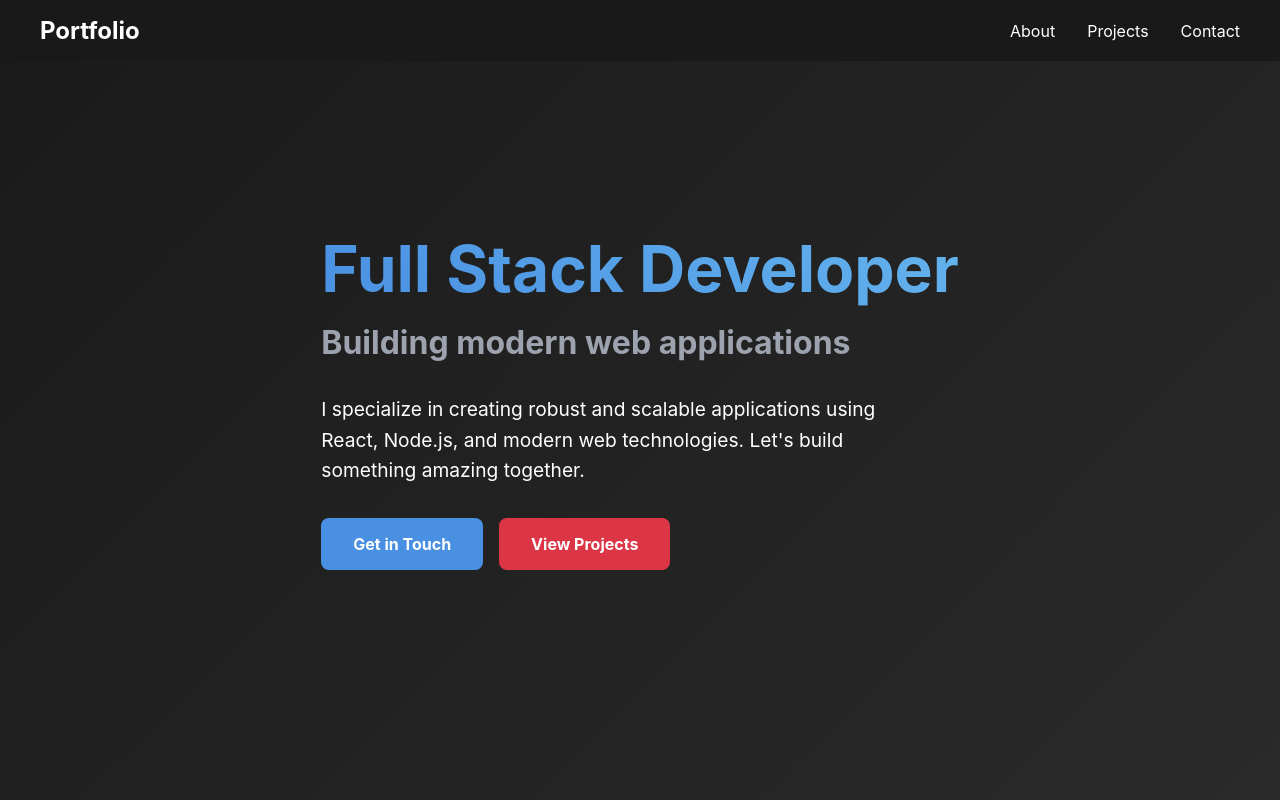
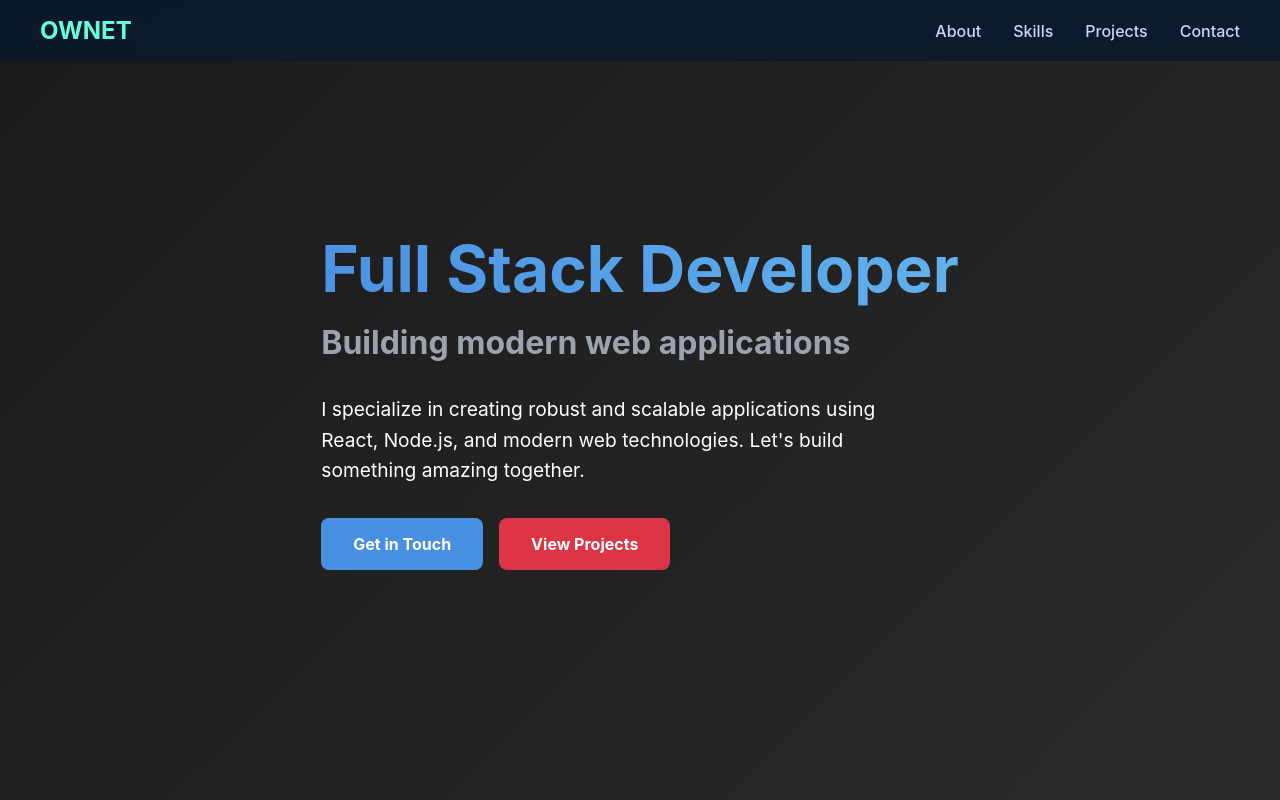
Before and after one commit to marcown10/portfolio-website, a React (Vite) app: page / in a window 1280 px wide. Shown: the top 800 px of the page. Built offline with nearby package versions, Linux system fonts and the light colour scheme.

Commit message:
Auto-save: Update Navbar.jsx (03:57 PM)

```diff
--- a/src/components/Navbar.jsx
+++ b/src/components/Navbar.jsx
@@ -1,12 +1,12 @@
 import styled from 'styled-components'
+import { motion } from 'framer-motion'
 
 const Nav = styled.nav`
   position: fixed;
   top: 0;
-  left: 0;
-  right: 0;
+  width: 100%;
   padding: 1rem 2rem;
-  background: rgba(26, 26, 26, 0.95);
+  background: rgba(10, 25, 47, 0.85);
   backdrop-filter: blur(10px);
   z-index: 1000;
 `
@@ -20,10 +20,10 @@ const Container = styled.div`
 `
 
 const Logo = styled.a`
-  color: white;
-  text-decoration: none;
+  color: #64ffda;
   font-size: 1.5rem;
   font-weight: bold;
+  text-decoration: none;
 `
 
 const NavLinks = styled.div`
@@ -31,13 +31,13 @@ const NavLinks = styled.div`
   gap: 2rem;
 `
 
-const NavLink = styled.a`
-  color: white;
+const NavLink = styled(motion.a)`
+  color: #ccd6f6;
   text-decoration: none;
-  transition: color 0.2s;
+  font-weight: 500;
 
   &:hover {
-    color: #4a90e2;
+    color: #64ffda;
   }
 `
 
@@ -45,11 +45,36 @@ const Navbar = () => {
   return (
     <Nav>
       <Container>
-        <Logo href="#">Portfolio</Logo>
+        <Logo href="#">OWNET</Logo>
         <NavLinks>
-          <NavLink href="#about">About</NavLink>
-          <NavLink href="#projects">Projects</NavLink>
-          <NavLink href="#contact">Contact</NavLink>
+          <NavLink
+            href="#about"
+            whileHover={{ y: -2 }}
+            transition={{ type: "spring", stiffness: 400 }}
+          >
+            About
+          </NavLink>
+          <NavLink
+            href="#skills"
+            whileHover={{ y: -2 }}
+            transition={{ type: "spring", stiffness: 400 }}
+          >
+            Skills
+          </NavLink>
+          <NavLink
+            href="#projects"
+            whileHover={{ y: -2 }}
+            transition={{ type: "spring", stiffness: 400 }}
+          >
+            Projects
+          </NavLink>
+          <NavLink
+            href="#contact"
+            whileHover={{ y: -2 }}
+            transition={{ type: "spring", stiffness: 400 }}
+          >
+            Contact
+          </NavLink>
         </NavLinks>
       </Container>
     </Nav>
```
